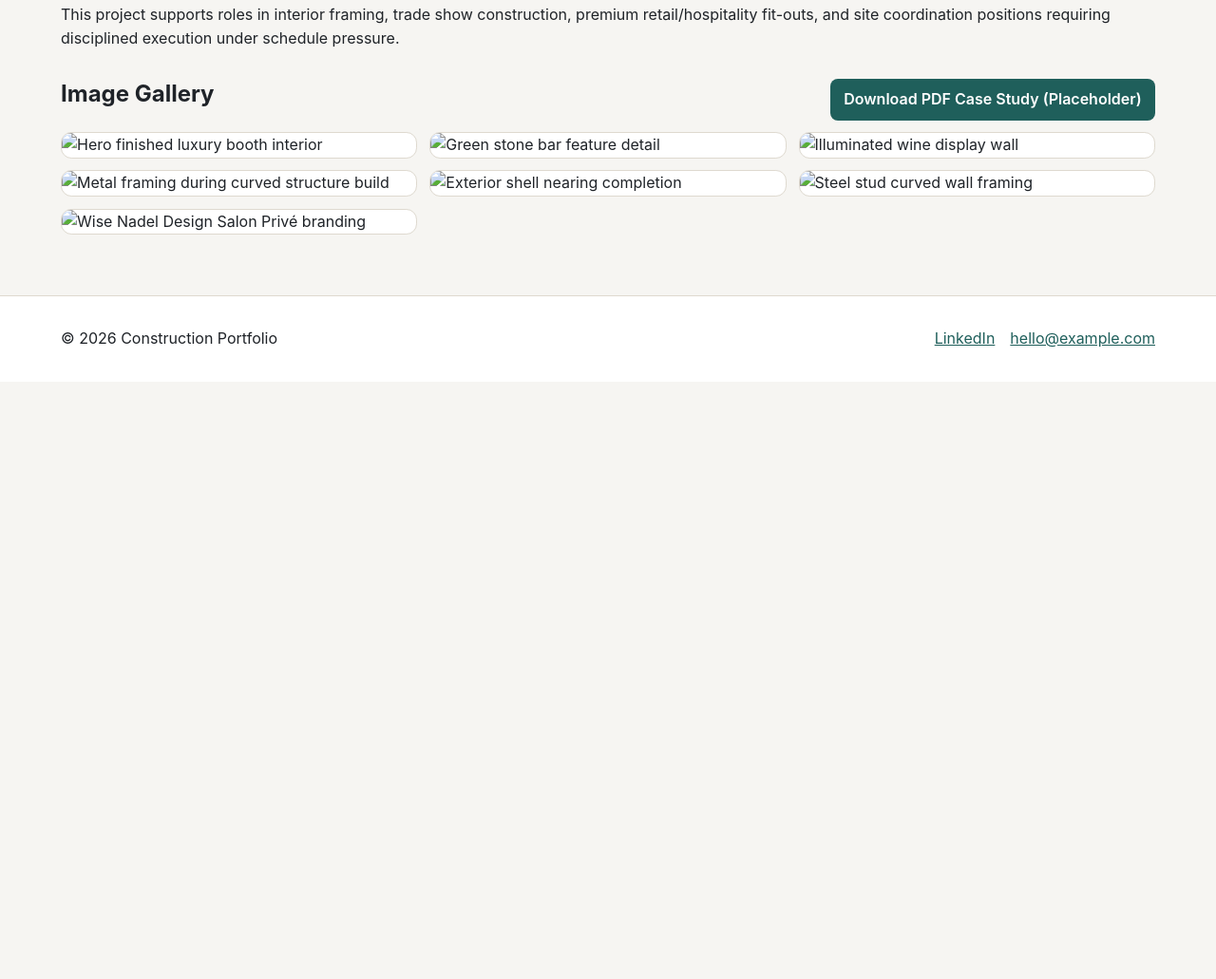
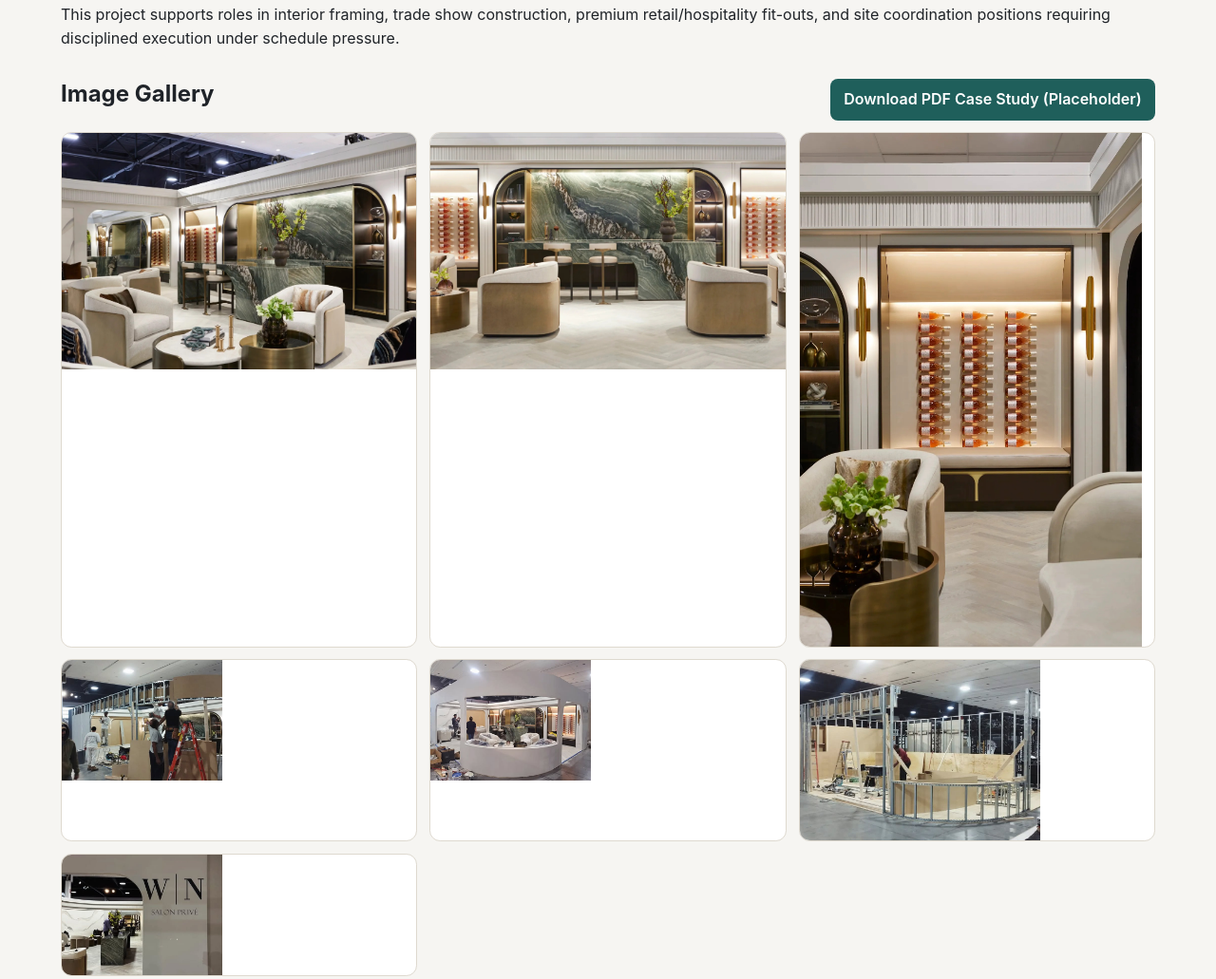
Before and after one commit to GlaiconCesar/Construction-Portfolio, a plain HTML site: page index.html in a window 1280 px wide. Shown: the part 1865-2896 px from the top of the page at 95% size. Before the commit the page ends 2267 px from the top, so only its background shows below. Drawn offline with Linux system fonts and the light colour scheme.

Commit message:
Fix gallery image loading by removing missing WebP sources

```diff
--- a/index.html
+++ b/index.html
@@ -116,7 +116,6 @@
         <div class="gallery">
           <figure>
             <picture>
-              <source srcset="assets/img/hero-finished.webp" type="image/webp" />
               <img
                 src="assets/img/hero-finished.jpg"
                 srcset="assets/img/hero-finished.jpg 1600w"
@@ -131,7 +130,6 @@
           </figure>
           <figure>
             <picture>
-              <source srcset="assets/img/bar-feature.webp" type="image/webp" />
               <img
                 src="assets/img/bar-feature.jpg"
                 srcset="assets/img/bar-feature.jpg 1600w"
@@ -145,7 +143,6 @@
           </figure>
           <figure>
             <picture>
-              <source srcset="assets/img/wine-wall.webp" type="image/webp" />
               <img
                 src="assets/img/wine-wall.jpg"
                 srcset="assets/img/wine-wall.jpg 1600w"
@@ -159,7 +156,6 @@
           </figure>
           <figure>
             <picture>
-              <source srcset="assets/img/build-framing-arch.webp" type="image/webp" />
               <img
                 src="assets/img/build-framing-arch.jpg"
                 srcset="assets/img/build-framing-arch.jpg 1600w"
@@ -173,7 +169,6 @@
           </figure>
           <figure>
             <picture>
-              <source srcset="assets/img/build-finished-shell.webp" type="image/webp" />
               <img
                 src="assets/img/build-finished-shell.jpg"
                 srcset="assets/img/build-finished-shell.jpg 1600w"
@@ -187,7 +182,6 @@
           </figure>
           <figure>
             <picture>
-              <source srcset="assets/img/build-framing-curved-wall.webp" type="image/webp" />
               <img
                 src="assets/img/build-framing-curved-wall.jpg"
                 srcset="assets/img/build-framing-curved-wall.jpg 1600w"
@@ -201,7 +195,6 @@
           </figure>
           <figure>
             <picture>
-              <source srcset="assets/img/brand-wn-salon-prive.webp" type="image/webp" />
               <img
                 src="assets/img/brand-wn-salon-prive.jpg"
                 srcset="assets/img/brand-wn-salon-prive.jpg 1600w"
```
